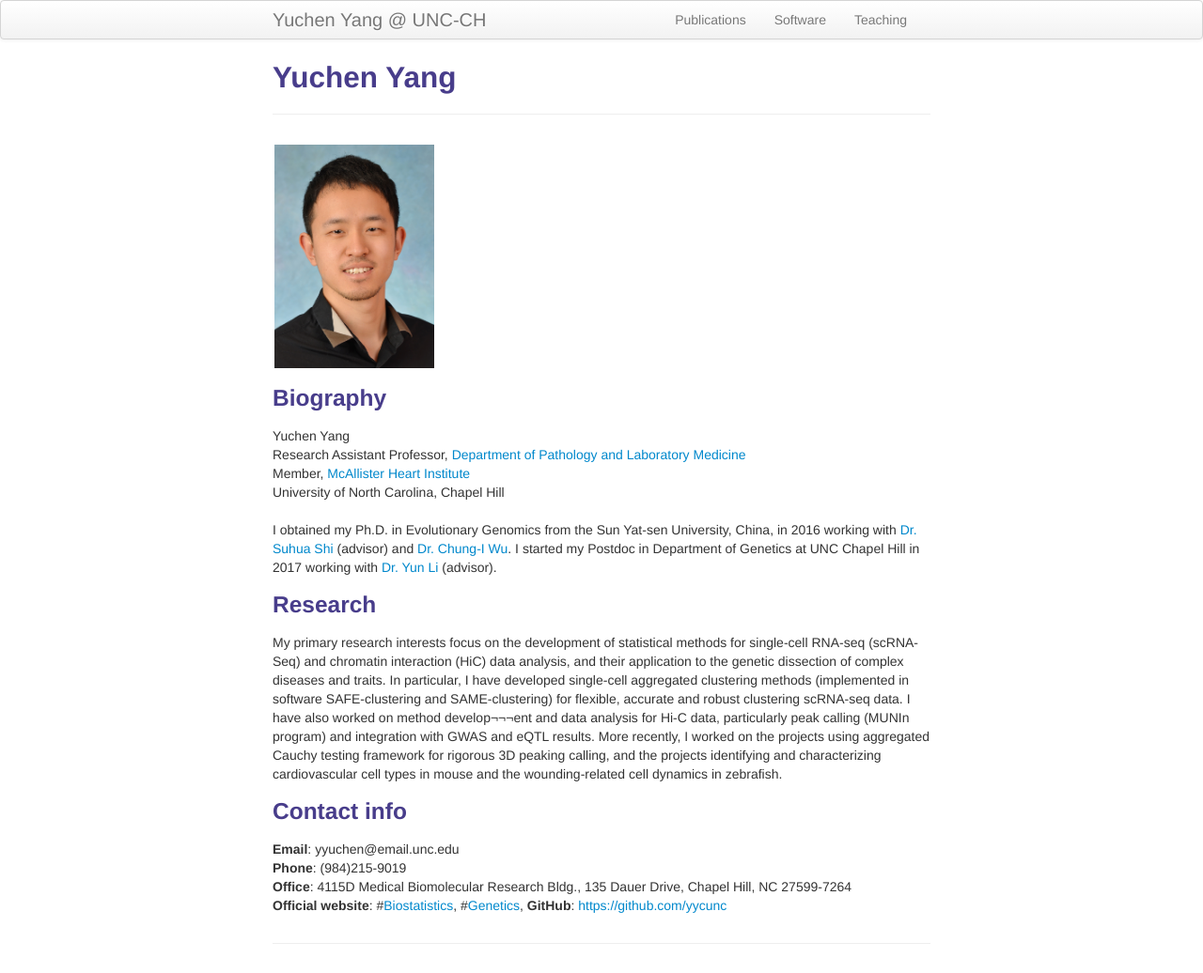
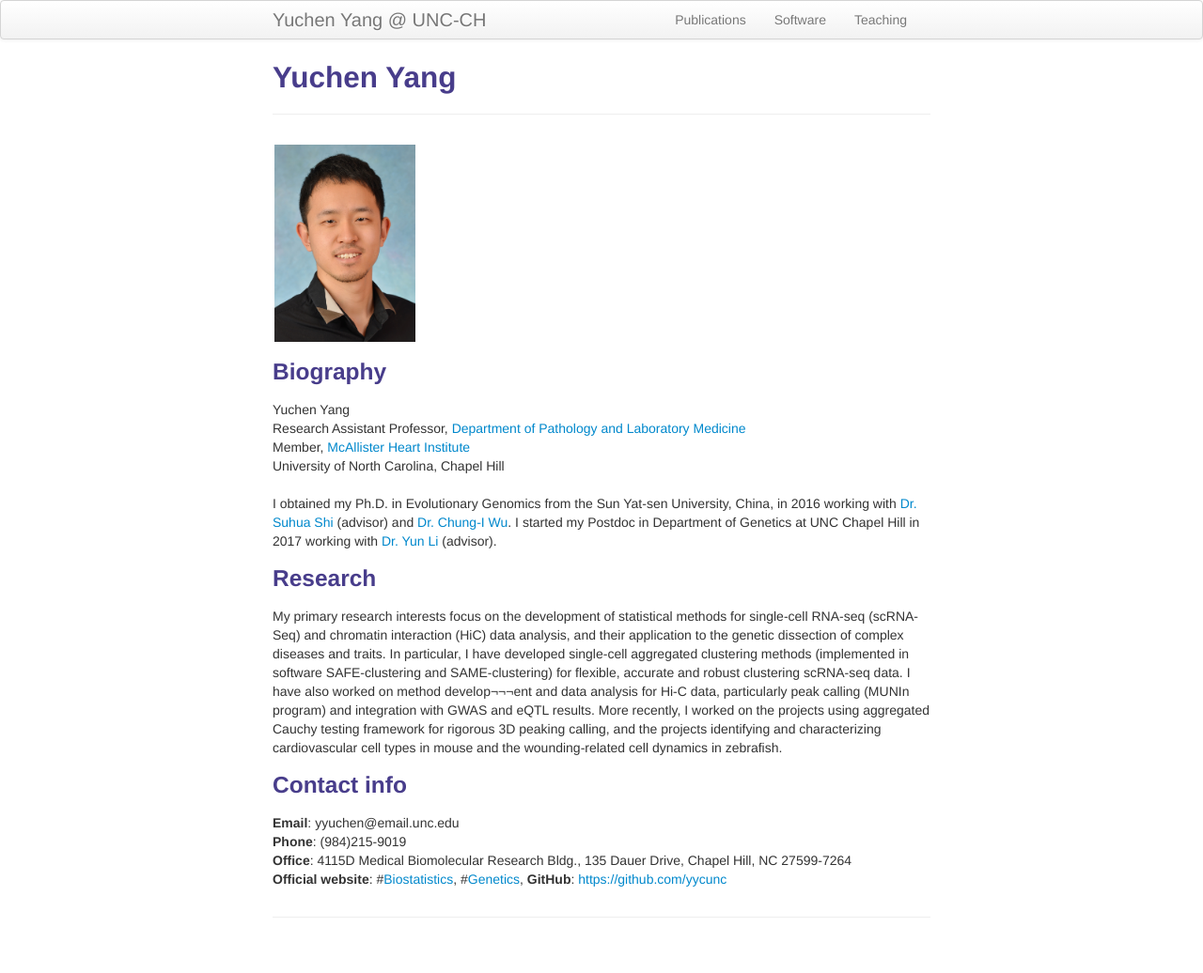
Before and after one commit to yycunc/yycunc.github.io, a Jekyll site: the page built from index.md, in a window 1280 px wide. Shown: the whole page at 94% size. Built offline with Jekyll 4.4.1, drawn with Linux system fonts in a browser that asks for light colours; after the commit the page ends 1008 px from its top, so only the background shows below that.

Commit message:
Update index.md

```diff
--- a/index.md
+++ b/index.md
@@ -7,7 +7,7 @@ title: Yuchen Yang
     <div class="row-fluid">
         <div class="span2">
         <a href="assets/Yuchen.jpg">
-            <img src="assets/Yuchen.jpg" height="200" width="200" title="Yuchen Yang" alt="Yuchen Yang"/>
+            <img src="assets/Yuchen.jpg" height="210" width="150" title="Yuchen Yang" alt="Yuchen Yang"/>
         </a>
         </div>
     </div>
```
